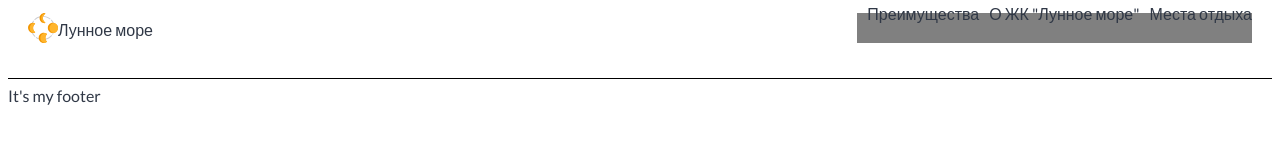
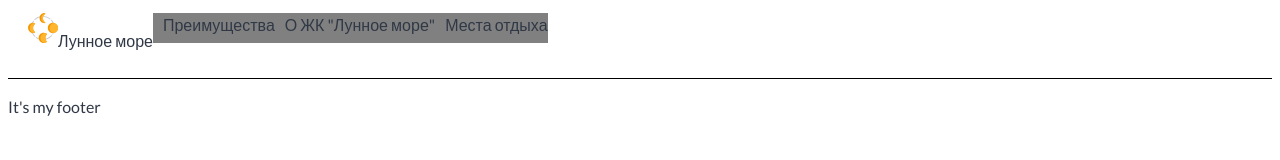
Before and after one commit to FunnyDrew/layout-designer-project-lvl1, a website: page src/index.html in a window 1280 px wide. Drawn offline with Linux system fonts and the light colour scheme.

Commit message:
step 3.1

```diff
--- a/src/styles/style.css
+++ b/src/styles/style.css
@@ -3,7 +3,7 @@ body {
   color: #303846;
   font-size: 16px;
   font-family: Lato, sans-serif;
-  line-height: 1.5px;
+  line-height: 1.5;
 }
 
 h1 {
@@ -16,7 +16,6 @@ h1 {
 h2 {
   margin-top: 0;
   margin-bottom: 0.5em;
-
   font-size: 1.8em;
 }
 
@@ -31,12 +30,11 @@ a {
 }
 li {
   margin-left: 10px;
-  box-sizing: border-box;
 }
 
 .header {
   display: flex;
-  justify-content: space-between;
+  justify-content: left;
   align-content: center;
   height: 60px;
   padding-top: 5px;
@@ -48,7 +46,6 @@ li {
 
 .logo {
   display: flex;
-  align-content: center;
 }
 
 .logo-img {
```
